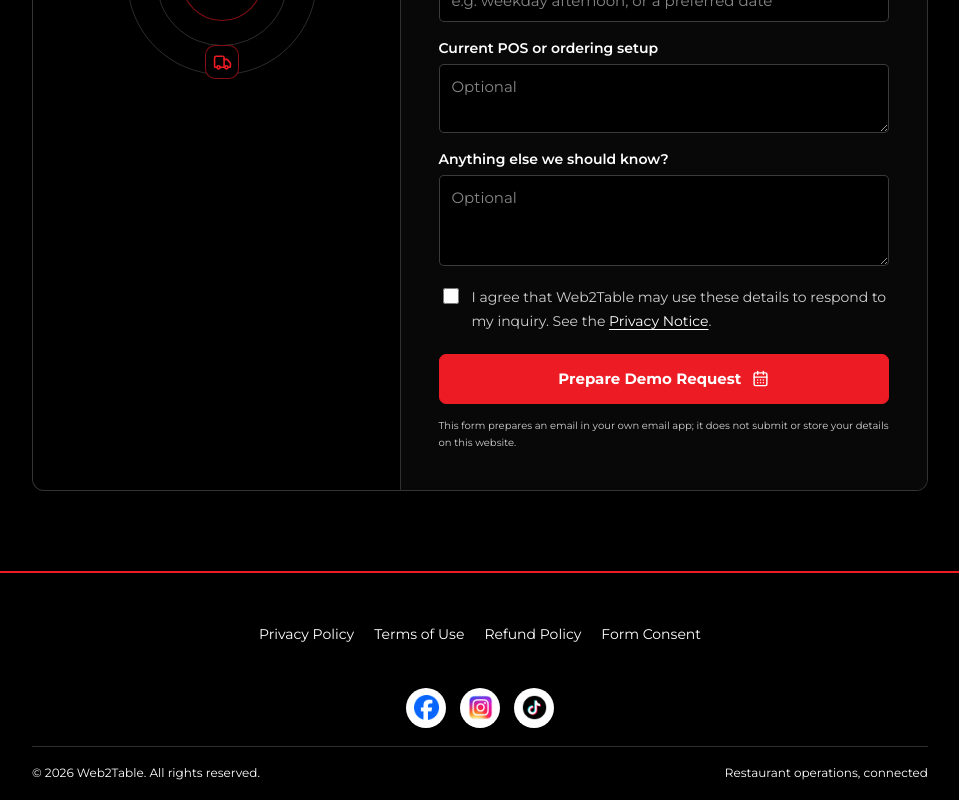
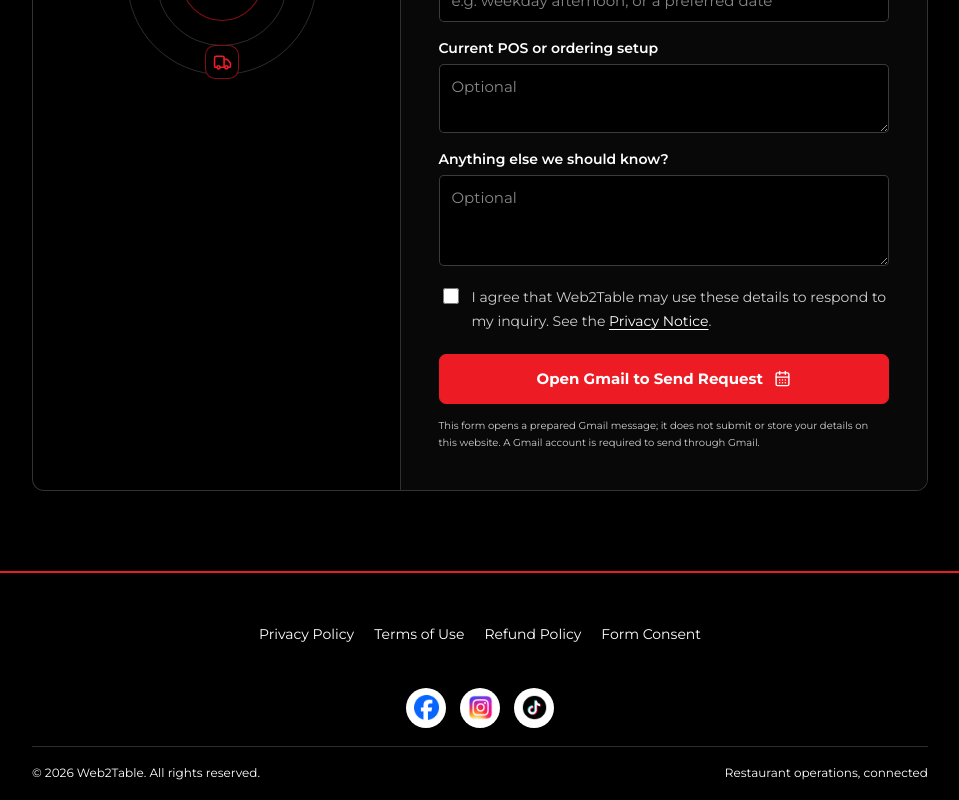
Before and after one commit to Jrnotjunior/web2table.io, a React (Vite) app: page / in a window 1280 px wide. Shown: the part 8651-9451 px from the top of the page, without its empty margins (160-1119 px from the left). Built offline with nearby package versions, Linux system fonts and the light colour scheme.

Commit message:
open demo inquiries in Gmail compose

```diff
--- a/src/components/sections/ContactSection.tsx
+++ b/src/components/sections/ContactSection.tsx
@@ -38,7 +38,11 @@ export default function ContactSection() {
       '\n\nI have reviewed the website privacy notice and agree to be contacted about this inquiry.'
     const subject = 'Private Web2Table demo inquiry - ' + String(form.get('restaurantName'))
     setEmailNotice(true)
-    window.location.href = 'mailto:' + bookingEmail + '?subject=' + encodeURIComponent(subject) + '&body=' + encodeURIComponent(body)
+    const gmailComposeUrl = 'https://mail.google.com/mail/?view=cm&fs=1&to=' + encodeURIComponent(bookingEmail) + '&su=' + encodeURIComponent(subject) + '&body=' + encodeURIComponent(body)
+    const gmailWindow = window.open(gmailComposeUrl, '_blank', 'noopener,noreferrer')
+    if (!gmailWindow) {
+      window.location.href = 'mailto:' + bookingEmail + '?subject=' + encodeURIComponent(subject) + '&body=' + encodeURIComponent(body)
+    }
   }
 
   return <section className="contact-section" id="contact">
@@ -67,9 +71,9 @@ export default function ContactSection() {
           <label className="inquiry-wide">Anything else we should know?<textarea name="details" rows={3} maxLength={1000} placeholder="Optional" /></label>
         </div>
         <label className="inquiry-consent"><input type="checkbox" required /> <span>I agree that Web2Table may use these details to respond to my inquiry. See the <a href="./privacy" target="_blank" rel="noreferrer">Privacy Notice</a>.</span></label>
-        <button className="button button-lime inquiry-submit" type="submit">Prepare Demo Request <CalendarDays size={17} /></button>
-        {emailNotice && <p className="inquiry-notice" role="status">Your email app should open with the request prepared. Please send the email to complete your inquiry. If it doesn't open, email {bookingEmail} directly.</p>}
-        <p className="inquiry-disclaimer">This form prepares an email in your own email app; it does not submit or store your details on this website.</p>
+        <button className="button button-lime inquiry-submit" type="submit">Open Gmail to Send Request <CalendarDays size={17} /></button>
+        {emailNotice && <p className="inquiry-notice" role="status">Gmail should open with your demo request prepared. Please review and send it to complete your inquiry. If Gmail does not open, email {bookingEmail} directly.</p>}
+        <p className="inquiry-disclaimer">This form opens a prepared Gmail message; it does not submit or store your details on this website. A Gmail account is required to send through Gmail.</p>
       </form>
     </div>
   </section>
```
